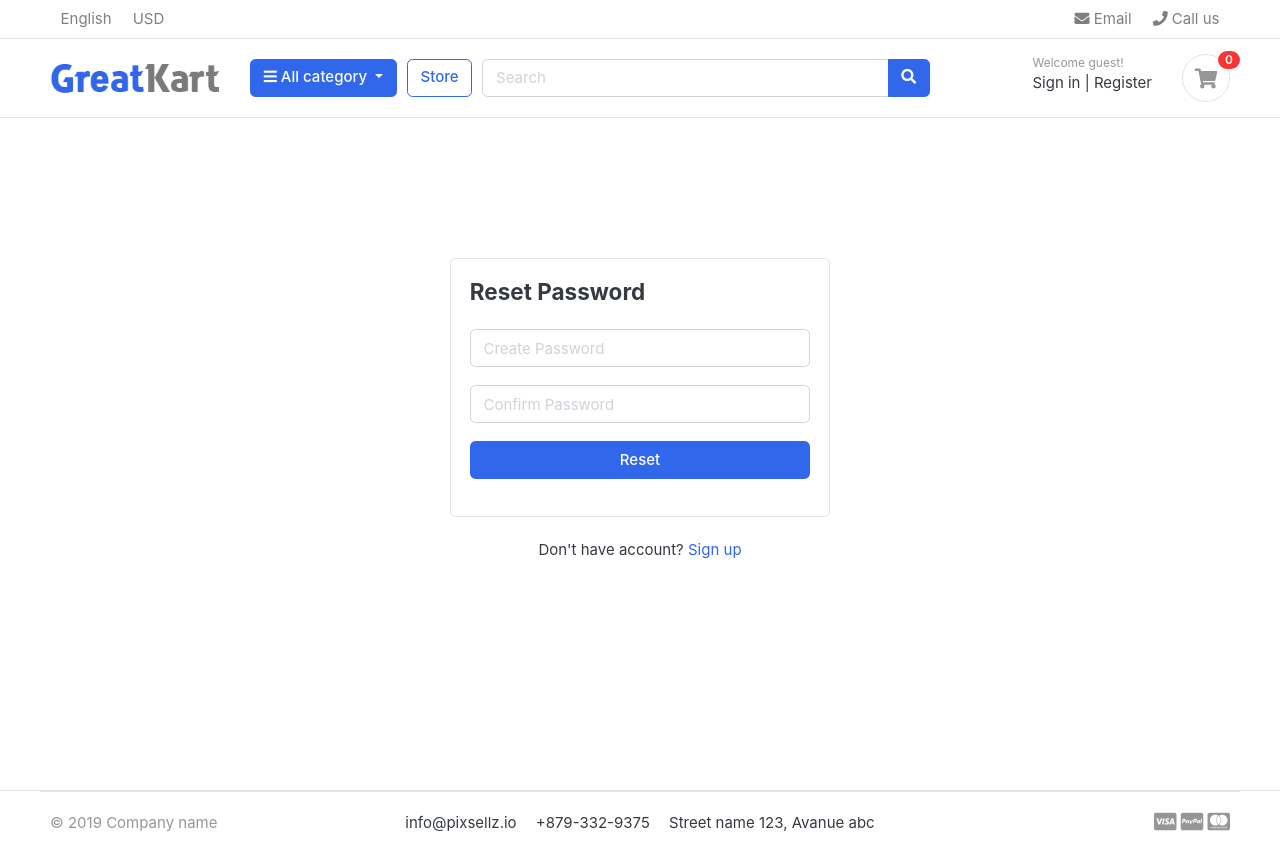
After one commit to MyNameIsSol/Ecommerce-Bellastores, a Django app: page /accounts/resetPassword/ in a window 1280 px wide. The commit adds this page. Run offline with Django 4.2, Linux system fonts and the light colour scheme; data comes from the database, SQL or seed files in the repository; some libraries are stand-ins or nearby versions; some web fonts are replaced.

Commit message:
commit_two commit

```diff
--- a/accounts/urls.py
+++ b/accounts/urls.py
@@ -22,4 +22,8 @@ urlpatterns = [
     # 203 Here we will create our resetpassword_validate url then goto the views.py # 204 file of the account app to create the function.
     path('resetpassword_validate/<uidb64>/<token>/', views.resetpassword_validate, name='resetpassword_validate'),
 
+    # 205 Here we will create our resetpassword url for the resetPassword.html page
+    path('resetPassword/', views.resetPassword, name='resetPassword'), # 206 Next we will go to the views.py file # 207 of the accounts app to make the views for the resetPassword url
+
+
 ]
--- a/accounts/views.py
+++ b/accounts/views.py
@@ -145,15 +145,48 @@ def forgotPassword(request):
             to_email = email # address to send the email ( a user email)
             send_email = EmailMessage(mail_subject, message, to=[to_email]) # this email function take the parameter for sending an email. NB: import # 200fv EmailMessage at the top
             send_email.send() # This will send the email for us (# 200f ends). We can now create the reset_password_email.html # 201 file in the template/accounts folder and pass the message parameters to it(user,domain,uid,token)
-            messages.success(request, 'Password reset email has been sent ro your email address.') # 200g This will show a success message if all goes well
+            messages.success(request, 'Password reset email has been sent to your email address.') # 200g This will show a success message if all goes well
             return redirect('login') # 200h then we redirect to login.
         else:
             messages.error(request, 'Account does not exist!') # 200i this message will appear in the forgotPassword page if something goes wrong. We should also include the alert message in the forgotPassword.html file # 200j
-            return redirect('forgotPassword') # 200k then we redirect to login.
+            return redirect('forgotPassword') # 200k then we redirect to forgotpassword page. We can now include the forgotpassword link in login.html # 200l file in the templates/accounts
 
     # 191b next we will create the forgotPassword.html file # 192 in the teplates/accounts by copying the login.html and doing some edit
     return render(request, 'accounts/forgotPassword.html')
 
 # 204 Here we will create the resetpassword_validate function for taking us to the reset password page if all validation is passed. So when we click on the reset link, this function executes
-def resetpassword_validate(request):
-    return HttpResponse('OK')
+def resetpassword_validate(request, uidb64, token):
+    try:
+        uid = urlsafe_base64_decode(uidb64).decode() # 204a this will decode the uidb64 and store the primary key of the user into the variable
+        user = Account._default_manager.get(pk=uid) # 204b this will return the user object, storing it in the variable.
+    except(TypeError, ValueError, OverflowError, Account.DoesNotExist): # 204c Here we will handle some error like type error, value error, overflow error, accoun not exist, if any of this error, we set the user to none
+        user = None
+
+    if user is not None and default_token_generator.check_token(user, token): # 204d Here if the token is valid, then we continue. the purpose of checking token is to whether it is a secured request or not
+        request.session['uid'] = uid # 204e Next we will save the uid inside a session because we need to access the uid when resetting the password
+        messages.success(request, 'Please reset your passowrd') # 204f We will create a message to display in the resetPassword.html page
+        return redirect('resetPassword') # 204g This will redirect us to the resetPassword url, but first we need to go to the urls.py # 205 of the accounta app to inlude the url of the resetPassword
+    else:
+        messages.error(request, 'This link has expired!') # 204h A message to show if the token is invalid and user is None
+        return redirect('login') # 204h We will redirect to login.html
+
+# 207 Here we will crate the function for the resetPassword url we just created.
+def resetPassword(request):
+    if request.method == 'POST': # 212 We check if a POST was made
+        password = request.POST['password'] # 213a we receive the password that was posted.
+        confirm_password = request.POST['confirm_password'] # 213b we receive the confirm_password that was posted.
+
+        if password == confirm_password: # 213c we check if the paswword equals confirm_password
+            uid = request.session.get('uid')# 213d Next We will take the uid(user id) value we stored inside the session in # 204e
+            user = Account.objects.get(pk=uid) # 213e We will now get the user using the uid we saved in session
+            user.set_password(password) # 213f We will now use the set_password to save the password in our database. NB: If we use (save) to store the password we will get an error and it will not save. django use set_password to Hash the password before saving
+            user.save() # 213g Here we save the user
+            messages.success(request, 'Password reset successful') # 213h Here we create our success message
+            return redirect('login') # 213i The we redirect to login page
+        else: # 214a else
+            messages.error(request, 'Password does not match') # 214b We display an error message if password is not same
+            return redirect('resetPassword') # 214c We redirect to resetPassword.html page with the message
+    else: # 212b if method is not a POST
+        return render(request, 'accounts/resetPassword.html') # 212c This will take us back to the reset password template.
+                                                              # 214 Next we will
+    # return render(request, 'accounts/resetPassword.html') # 207b We will duplicate the login.html file and use it to create our resetPassword.html file # 208 by editing it. or we copy a fresh login.html and edit
--- a/templates/accounts/forgotPassword.html
+++ b/templates/accounts/forgotPassword.html
@@ -10,7 +10,7 @@
           <div class="card-body">
           <h4 class="card-title mb-4">Forgot Password</h4> <!-- # 194 We will change the title to Forgot Password -->
 
-          <!-- # 200j Here we will display login error messages then we will go back to # 200i views.py files of the accounts app-->
+          <!-- # 200j Here we will display login error messages then we will go back to # 200k views.py files of the accounts app-->
           {% include 'includes/alerts.html' %}
 
           <!-- # 195 Next we will add the action and method attribute to the form tag for posting data -->
--- a/templates/accounts/login.html
+++ b/templates/accounts/login.html
@@ -39,7 +39,8 @@
               </div> <!-- form-group// -->
 
               <div class="form-group">
-                  <a href="#" class="float-right">Forgot password?</a>
+                <!-- # 200l Here we will include the forgotpassword link in the href then return back to the views.py file # 201 to continue our reset_password_email step -->
+                  <a href="{% url 'forgotPassword' %}" class="float-right">Forgot password?</a>
 
               </div> <!-- form-group form-check .// -->
               <div class="form-group">
--- /dev/null
+++ b/templates/accounts/resetPassword.html
@@ -0,0 +1,48 @@
+<!-- # 208 We will first include our html template(header and footer(base.html)) and then copy the body from our downloaded template and paste it in our {block content}. -->
+{% extends 'base.html' %}
+
+{% block content %}
+<!-- ========================= SECTION CONTENT ========================= -->
+<section class="section-conten padding-y" style="min-height:84vh">
+
+    <!-- ============================ COMPONENT LOGIN   ================================= -->
+        <div class="card mx-auto" style="max-width: 380px; margin-top:100px;">
+
+          <div class="card-body">
+          <h4 class="card-title mb-4">Reset Password</h4>
+
+          <!-- # 169 Here we will display login error messages then we will goto # 170 navbar.html to display detail of the logged in user-->
+          {% include 'includes/alerts.html' %}
+
+          <!-- # 209 Next we will add the action and method attribute to the form tag for posting data -->
+          <form action="{% url 'resetPassword' %}" method="POST">
+
+            <!-- # 210 We will the add the csrf_token to secure post data -->
+            {% csrf_token %}
+              <div class="form-group">
+
+                <!-- # 211 Next we will provide a name attribute(password) for the password input -->
+                <input type="password" class="form-control" placeholder="Create Password" name="password">
+              </div> <!-- form-group// -->
+              <div class="form-group">
+
+                 <!-- # 211b we will also provide a name attribute(confirm_password) for the confirm_password input so we can receive the values of the POST in the #212 views.py file of the accounts app -->
+                <input type="password" class="form-control" placeholder="Confirm Password" name="confirm_password">
+              </div> <!-- form-group// -->
+
+              <div class="form-group">
+                  <button type="submit" class="btn btn-primary btn-block"> Reset  </button>
+              </div> <!-- form-group// -->
+          </form>
+          </div> <!-- card-body.// -->
+        </div> <!-- card .// -->
+
+        <!-- # 211c We will add the register link so that when we click on the link, it will take us to the register.html page -->
+         <p class="text-center mt-4">Don't have account? <a href="{% url 'register' %}">Sign up</a></p>
+         <br><br>
+    <!-- ============================ COMPONENT LOGIN  END.// ================================= -->
+
+    </section>
+    <!-- ========================= SECTION CONTENT END// ========================= -->
+
+{% endblock %}
```
